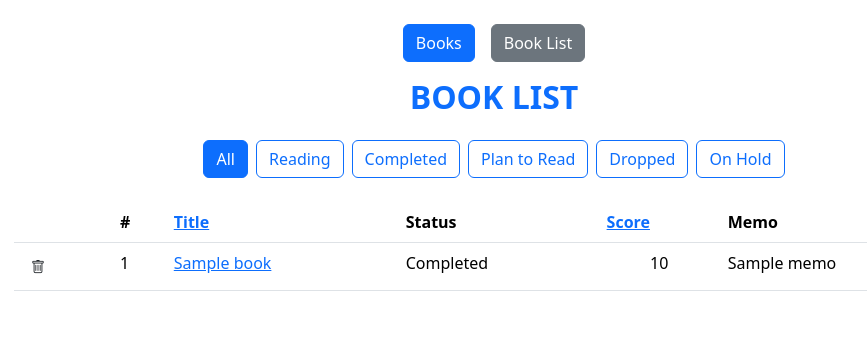
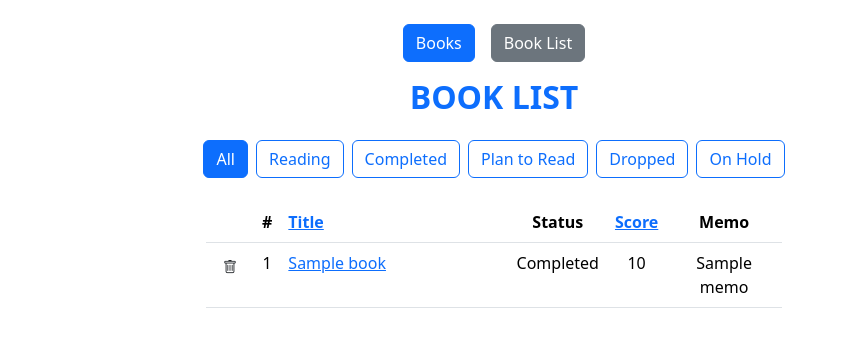
Before and after one commit to Justin-Schultz-GHub/ls-py185-book_tracker, a Flask app: page /book_list in a window 1280 px wide. Shown: the part 70-417 px from the top of the page, without its empty margins (146-1013 px from the left). Run offline with Flask 3, Linux system fonts and the light colour scheme; the visitor is signed in with stand-in values (Sample User, id 1); a database or web service that is not in the repository returns one stand-in record (values such as "Sample title"); some libraries are stand-ins or nearby versions.

Commit message:
Minor UI tweak. Last commit.

```diff
--- a/templates/book_list.html
+++ b/templates/book_list.html
@@ -12,29 +12,29 @@
         </a>
     {% endfor %}
 </div>
-<div class="mx-auto mt-4" style="width: 75%;">
+<div class="mx-auto mt-4" style="width: 45%; min-width: 550px;">
     <table class="table">
         <thead>
             <tr>
-                <th></th>
-                <th>#</th>
-                <th><a href="{{ url_for('book_list', order_by='title', order_dir='desc' if request.args.get('order_dir')=='asc' else 'asc', status=status) }}">Title</a></th>
-                <th>Status</th>
-                <th><a href="{{ url_for('book_list', order_by='score', order_dir='desc' if request.args.get('order_dir')=='asc' else 'asc', status=status) }}">Score</a></th>
-                <th>Memo</th>
+                <th style="width: 5%;" class="text-center"></th>
+                <th style="width: 2%;" class="text-center">#</th>
+                <th style="width: 50%;"><a href="{{ url_for('book_list', order_by='title', order_dir='desc' if request.args.get('order_dir')=='asc' else 'asc', status=status) }}">Title</a></th>
+                <th style="width: 15%;" class="text-center">Status</th>
+                <th style="width: 5%;" class="text-center"><a href="{{ url_for('book_list', order_by='score', order_dir='desc' if request.args.get('order_dir')=='asc' else 'asc', status=status) }}">Score</a></th>
+                <th style="width: 23%;" class="text-center">Memo</th>
             </tr>
         </thead>
         <tbody>
             {% for entry in user_book_list %}
             <tr>
-                <td>
+                <td class="text-center">
                     <a href="{{ url_for('remove_from_book_list', book_id=entry.book_id, status=status) }}" class="btn btn-sm"><i class="bi bi-trash"></i></a>
                 </td>
-                <td>{{ loop.index }}</td>
+                <td class="text-center">{{ loop.index }}</td>
                 <td><a href="{{ url_for('book', book_id=entry.book_id) }}">{{ entry.title }}</a></td>
-                <td>{{ entry.status }}</td>
+                <td class="text-center">{{ entry.status }}</td>
                 <td class="text-center">{{ '' if entry.score == 'Select' else entry.score }}</td>
-                <td style="max-width: 300px; white-space: normal; word-wrap: break-word;">{{ entry.memo if entry.memo else '' }}</td>
+                <td style="max-width: 300px; white-space: normal; word-wrap: break-word;" class="text-center">{{ entry.memo if entry.memo else '' }}</td>
             </tr>
             {% endfor %}
         </tbody>
```
